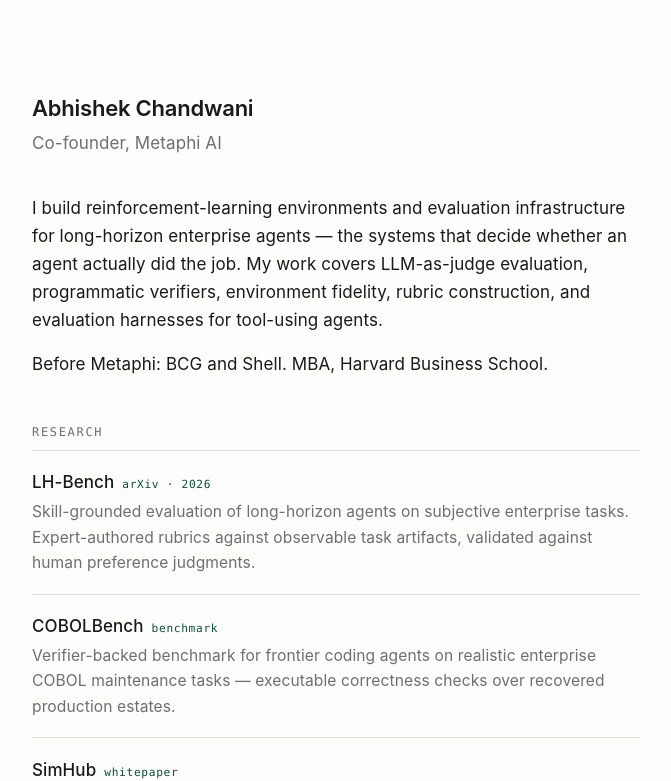
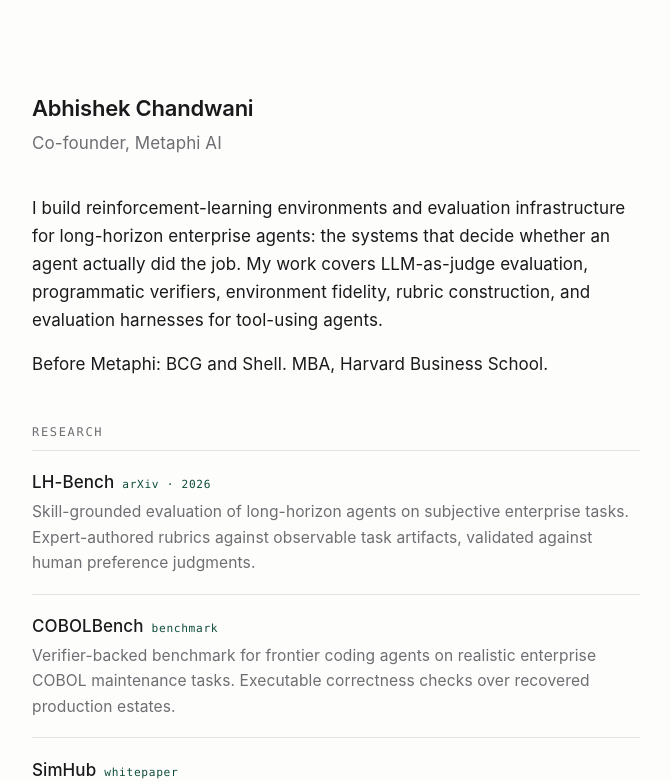
Before and after one commit to chandwaniac/abhishekchandwani.com, a Jekyll site: the page index.html, which Jekyll copies as it is, in a window 1280 px wide. Shown: the top 781 px of the page, without its empty margins (304-975 px from the left). Built offline with Jekyll 4.4.1, drawn with Linux system fonts in a browser that asks for light colours.

Commit message:
style: no em dashes

```diff
--- a/index.html
+++ b/index.html
@@ -19,7 +19,7 @@
 
   <div class="intro">
     <p>I build reinforcement-learning environments and evaluation infrastructure for long-horizon
-    enterprise agents — the systems that decide whether an agent actually did the job.
+    enterprise agents: the systems that decide whether an agent actually did the job.
     My work covers LLM-as-judge evaluation, programmatic verifiers, environment fidelity,
     rubric construction, and evaluation harnesses for tool-using agents.</p>
     <p>Before Metaphi: BCG and Shell. MBA, Harvard Business School.</p>
@@ -37,7 +37,7 @@
       <li><a class="item-link" href="https://evals.metaphi.ai/cobolbench/blog">
         <span class="item-title">COBOLBench</span><span class="tag">benchmark</span>
         <p class="item-note">Verifier-backed benchmark for frontier coding agents on realistic
-        enterprise COBOL maintenance tasks — executable correctness checks over recovered
+        enterprise COBOL maintenance tasks. Executable correctness checks over recovered
         production estates.</p>
       </a></li>
       <li><a class="item-link" href="https://simhub.so/whitepaper">
```
